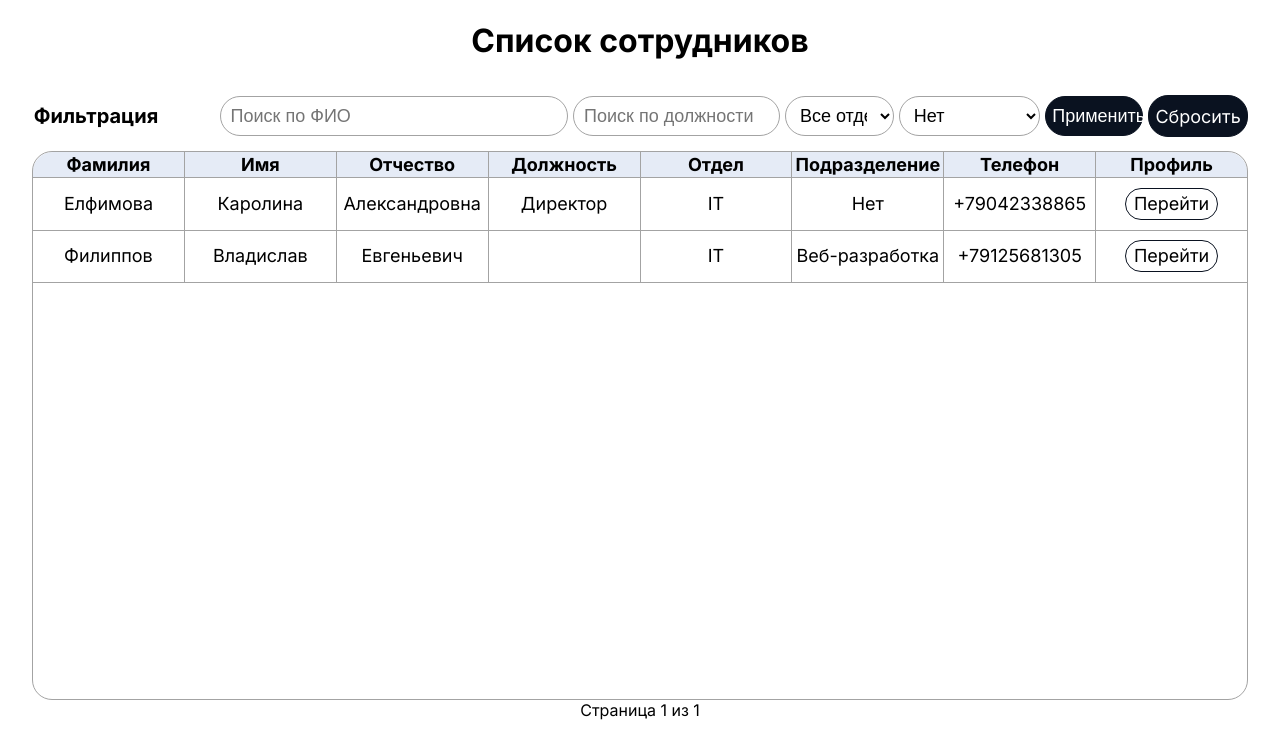
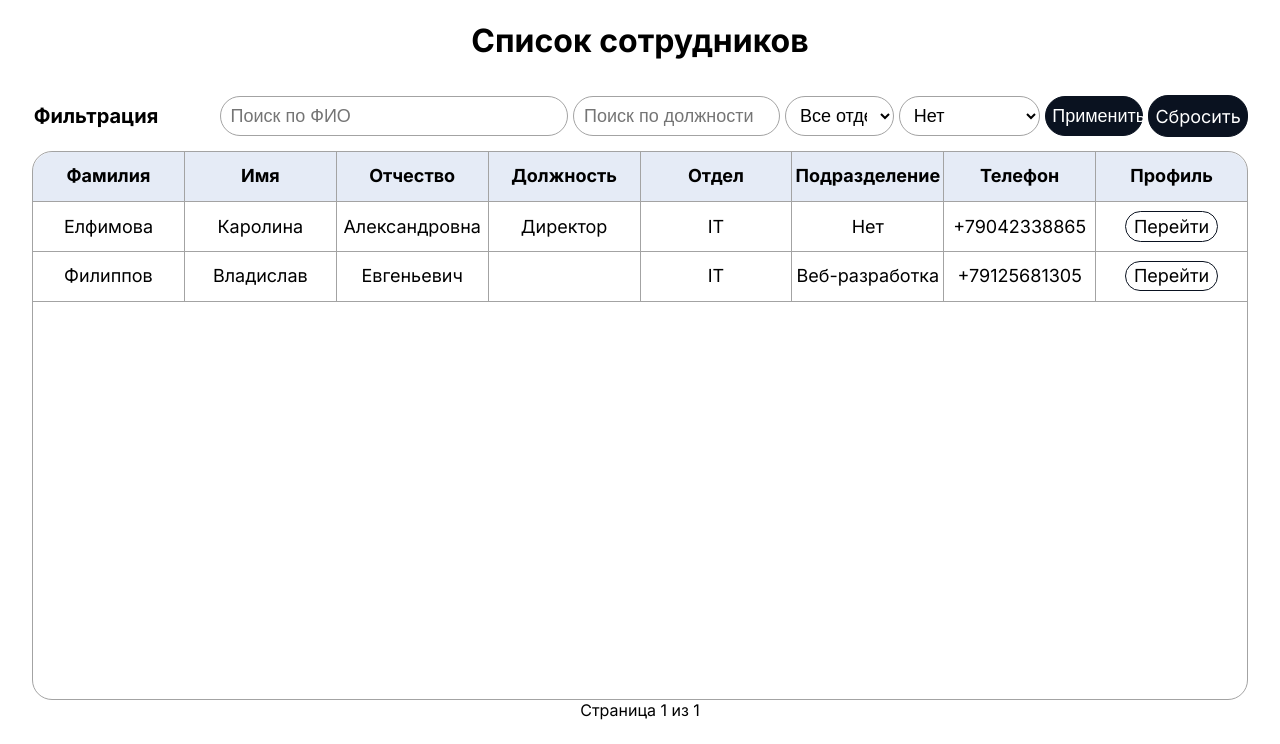
Before and after one commit to mikkixx/ContactBook, a Django app: page / in a window 1280 px wide. Shown: the part 56-800 px from the top of the page. Run offline with Django 5.2, Linux system fonts and the light colour scheme; a user stored in the database is signed in; data comes from the database, SQL or seed files in the repository.

Commit message:
Изменение стилей х2

```diff
--- a/metanit/ContactBook/static/css/style.css
+++ b/metanit/ContactBook/static/css/style.css
@@ -299,7 +299,7 @@ form{
 
 .list > table > thead{
     width: 100%;
-    height: 5%;
+    height: 10%;
     display: flex;
     justify-content: center;
     background-color: #577fc527;
```
